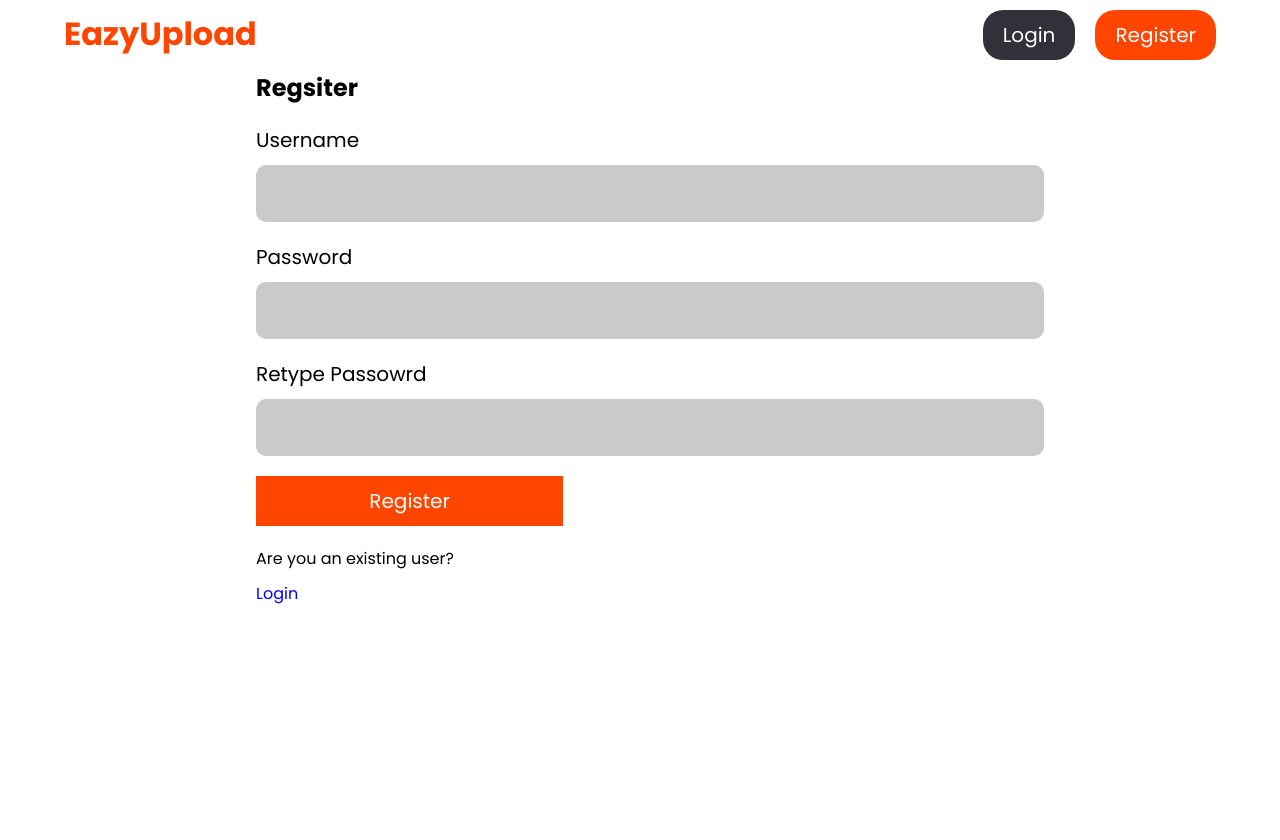
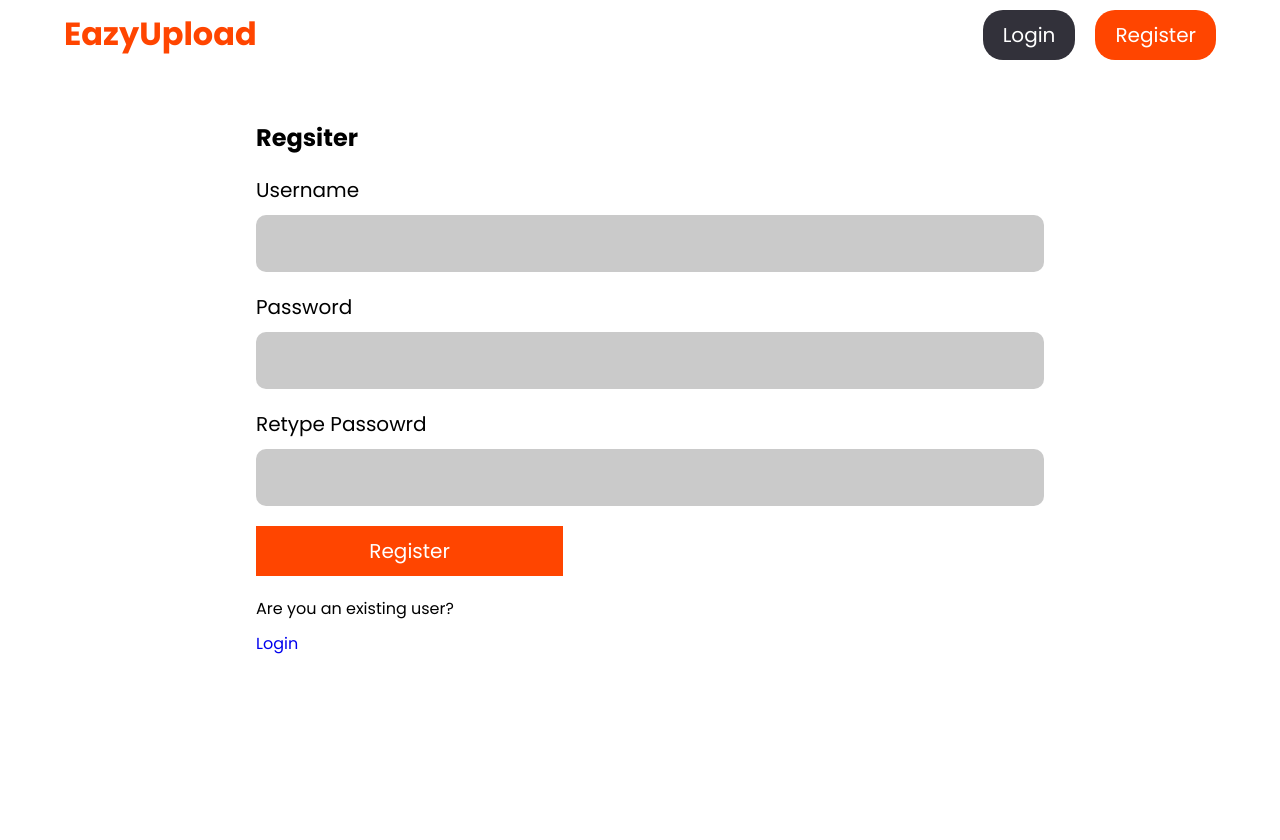
Before and after one commit to Abmichael01/gallery, a Django app: page /account/register/ in a window 1280 px wide. Before the commit the page ends 604 px from the top, so only its background shows below. Run offline with Django 4.2, Linux system fonts and the light colour scheme; some web fonts are replaced.

Commit message:
new commit

```diff
--- a/static/css/loginRegister.css
+++ b/static/css/loginRegister.css
@@ -2,6 +2,7 @@
     display: flex;
     justify-content: center;
     min-height: 100vh;
+    padding: 20px 0px;
 }
 
 .login, .register{
@@ -9,7 +10,7 @@
     flex-direction: column;
     gap: 20px;
     width: 60%;
-    margin-top: 70px;
+    margin-top: 100px;
 }
 
 .message{
```
